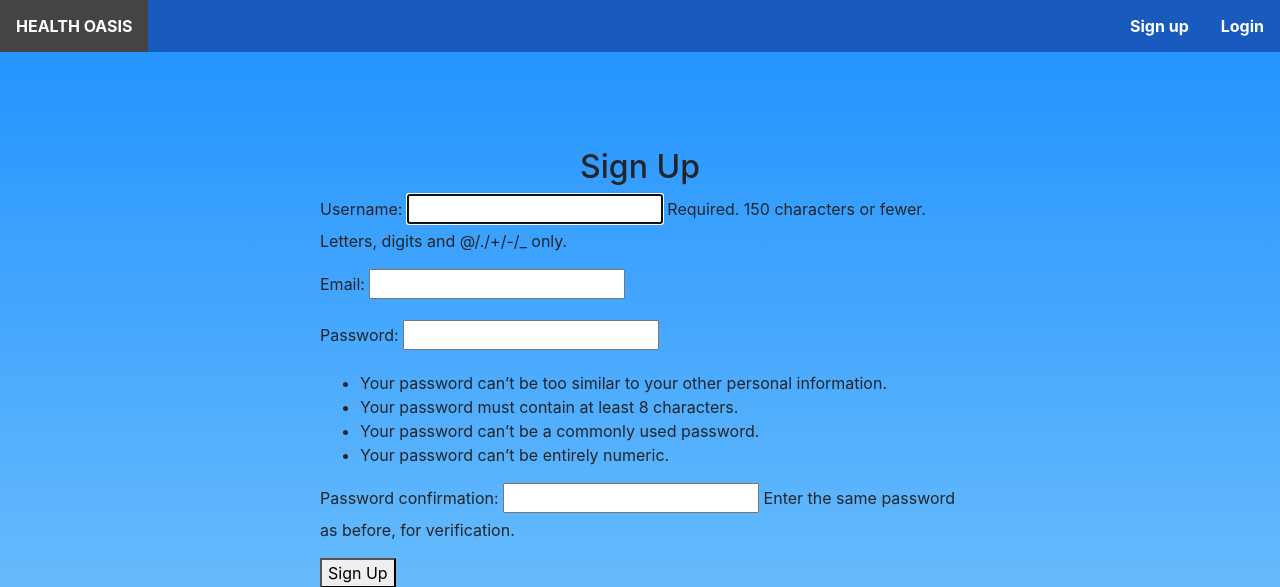
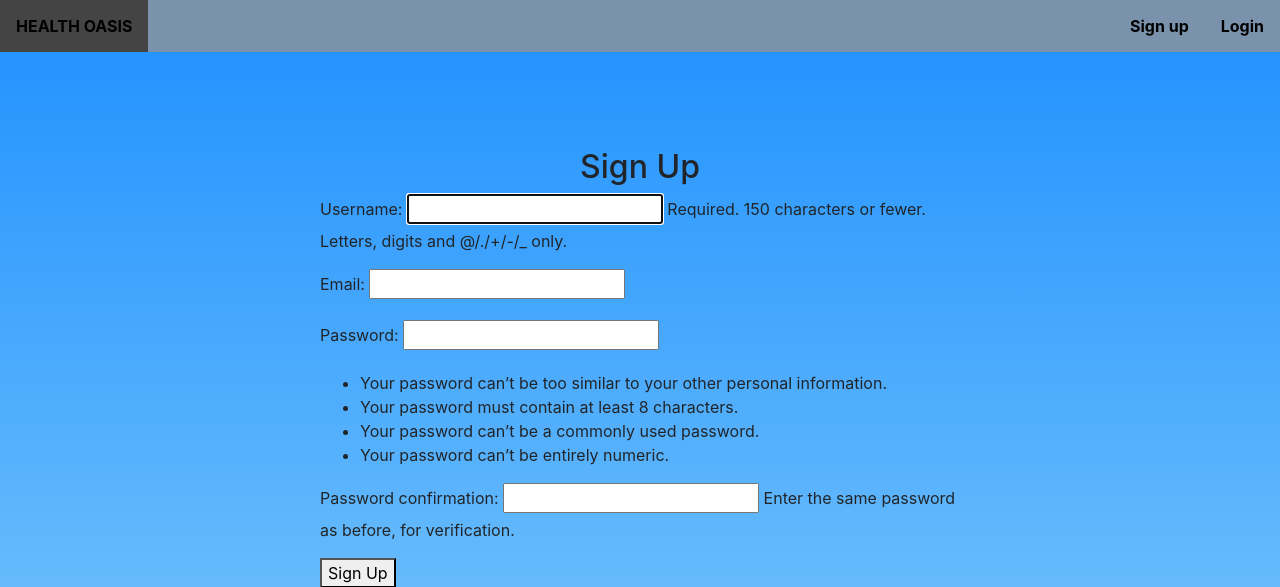
Before and after one commit to Beehive324/com2027-deployment, a Django app: page /accounts/signup/ in a window 1280 px wide. Shown: the top 587 px of the page. Run offline with Django 4.2, Linux system fonts and the light colour scheme; style sheets or scripts are compiled from the project's sources; some libraries are stand-ins or nearby versions.

Commit message:
Navbar Color Change

```diff
--- a/healthoasis/static/css/base.css
+++ b/healthoasis/static/css/base.css
@@ -16,12 +16,12 @@ body {
   padding: 0;
   width: 100%;
   overflow: hidden;
-  background-color: #185abd; }
+  background-color: #7b92ac; }
   .menu li {
     float: left; }
   .menu a {
     display: block;
-    color: white;
+    color: black;
     text-align: center;
     padding: 14px 16px;
     text-decoration: none; }
--- a/healthoasis/static/css/base.scss
+++ b/healthoasis/static/css/base.scss
@@ -1,9 +1,11 @@
 body {
-    background: linear-gradient(to bottom, #1E90FF, #87CEFA);
+  background: linear-gradient(to bottom, #1E90FF, #87CEFA);
 }
+
 .leftmenu{
   float: left;
 }
+
 .rightmenu{
   float: right;
 }
@@ -17,14 +19,14 @@ body {
   padding: 0;
   width: 100%;
   overflow: hidden;
-  background-color: rgb(24, 90, 189);
+  background-color:  rgb(123,146,172);
 
   li {
     float: left;
   }
   a {
       display: block;
-      color: white;
+      color: rgb(0, 0, 0);
       text-align: center;
       padding: 14px 16px;
       text-decoration: none;
```
Also changed, not shown: 1 other file.
